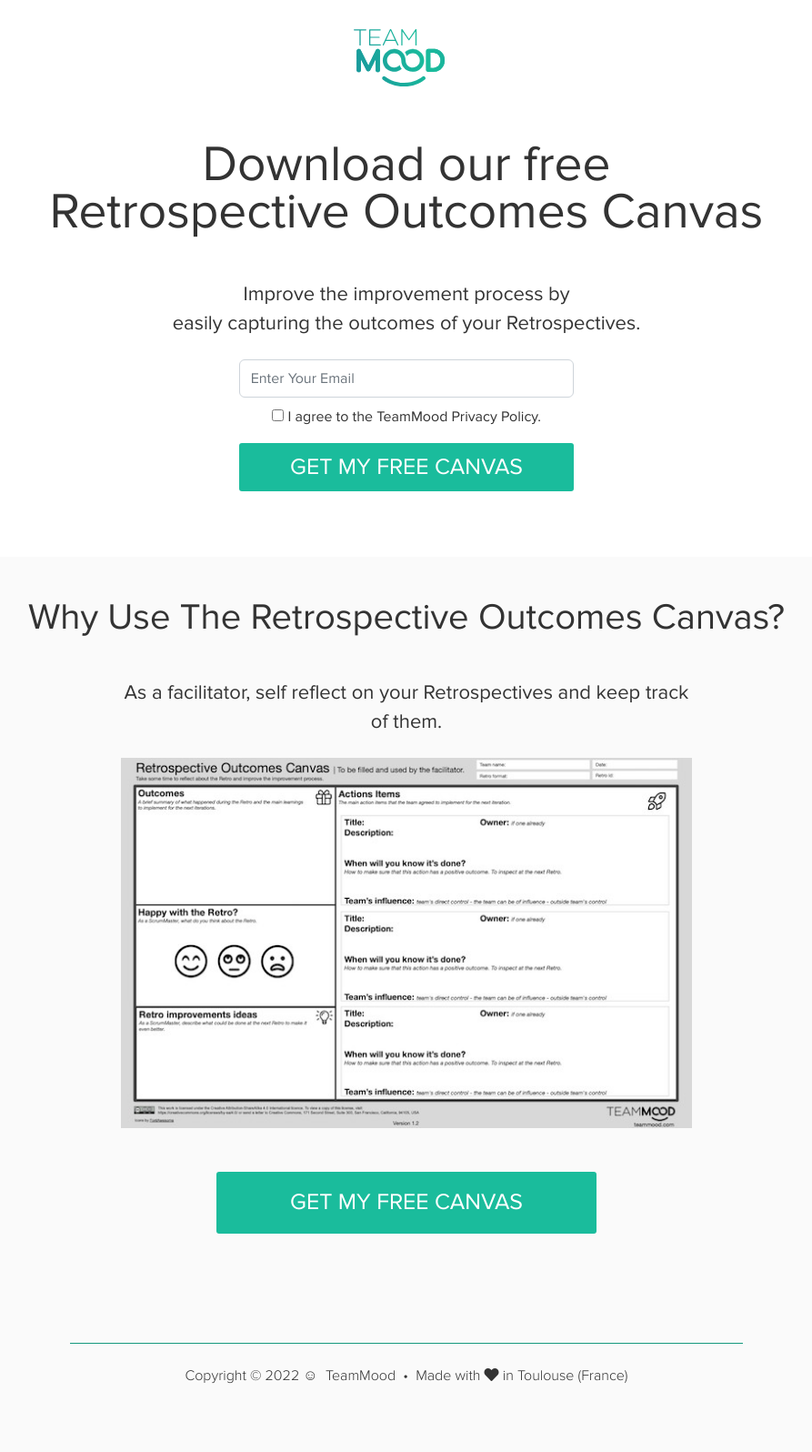
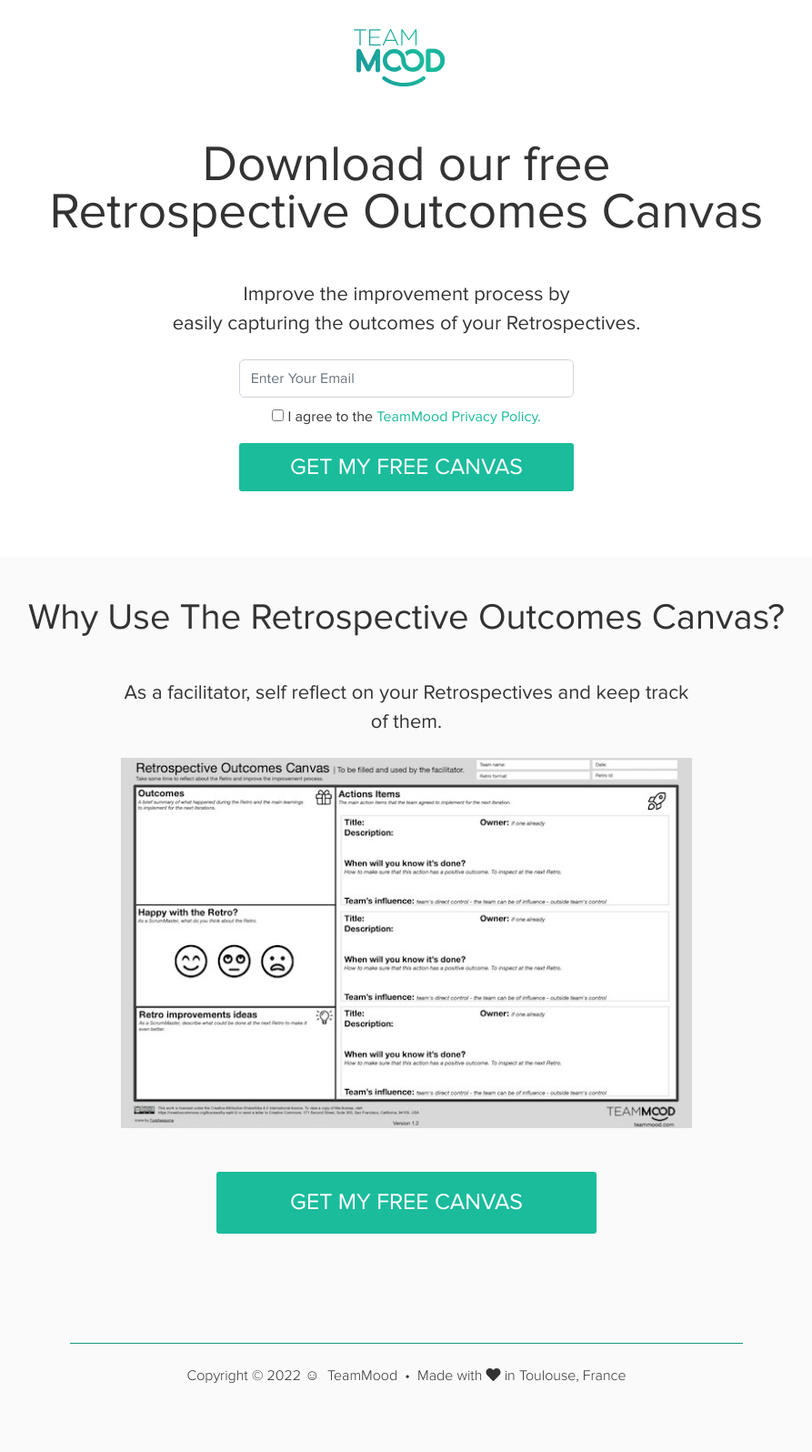
Before and after one commit to TeamMood/landing-page, a Jekyll site: the page built from l/Retro-Canvas/index.html, in a window 1280 px wide. Shown: the whole page at 91% size, without its empty margins (193-1086 px from the left). Built offline with Jekyll 4.4.1, drawn with Linux system fonts in a browser that asks for light colours.

Commit message:
No Facebook tag

```diff
--- a/_layouts/landing_page_minimal.html
+++ b/_layouts/landing_page_minimal.html
@@ -4,13 +4,6 @@
 {% include head.html %}
 
     <body>
-    {% if page.facebook_tag %}
-    <script>
-        fbq('track', 'ViewContent', {
-            content_name: '{{ page.facebook_tag }}'
-        });
-    </script>
-    {% endif %}
 
     <header class="version2021">
         <nav class="navbar navbar-expand-md justify-content-center">
@@ -28,7 +21,7 @@
         <p class="pt-4 pb-5 fs-6">
             Copyright © {{ site.time | date: '%Y' }} ☺
             <i class="fa fa-smile-o"></i> TeamMood <span class="mx-1">•</span>
-            Made with <i class="fas fa-heart"></i> in Toulouse (France)
+            Made with <i class="fas fa-heart"></i> in Toulouse, France
         </p>
     </footer>
 
--- a/l/Retro-Canvas/index.html
+++ b/l/Retro-Canvas/index.html
@@ -15,7 +14,7 @@
             <input class="form-control my-2 py-2" placeholder="Enter Your Email">
             <div class="mb-3 form-check">
                 <input type="checkbox" class="form-check-input" id="terms" required>
-                <label class="form-check-label fs-6" for="terms">I agree to the TeamMood Privacy Policy. </label>
+                <label class="form-check-label fs-6" for="terms">I agree to the <a href="/privacy-policy/" target="_blank">TeamMood Privacy Policy.</a></label>
             </div>
             <button class="btn green-btn btn-lg">GET MY FREE CANVAS</button>
         </form>
```
Also changed, not shown: other parts of l/Retro-Canvas/index.html (+0 -1 lines).
